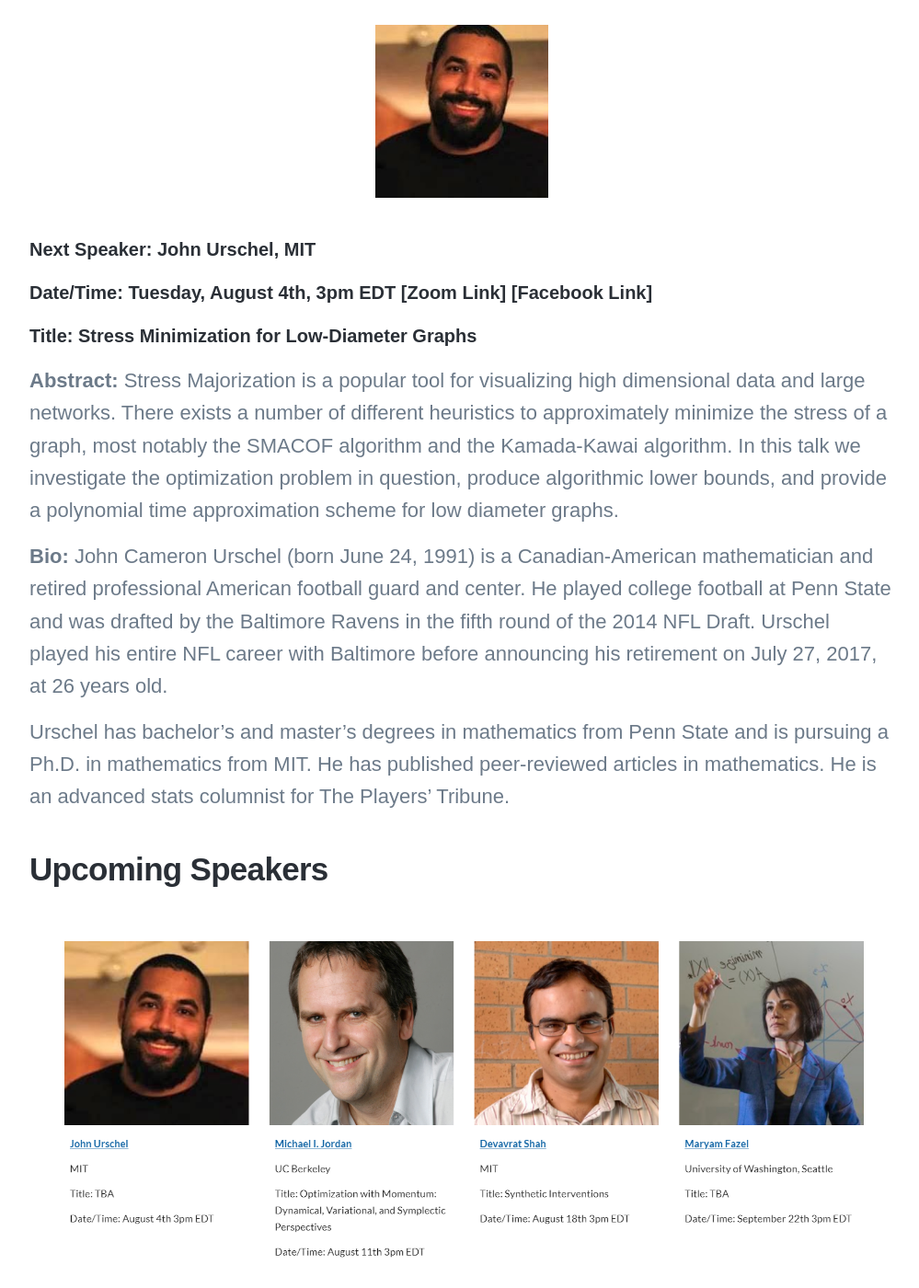
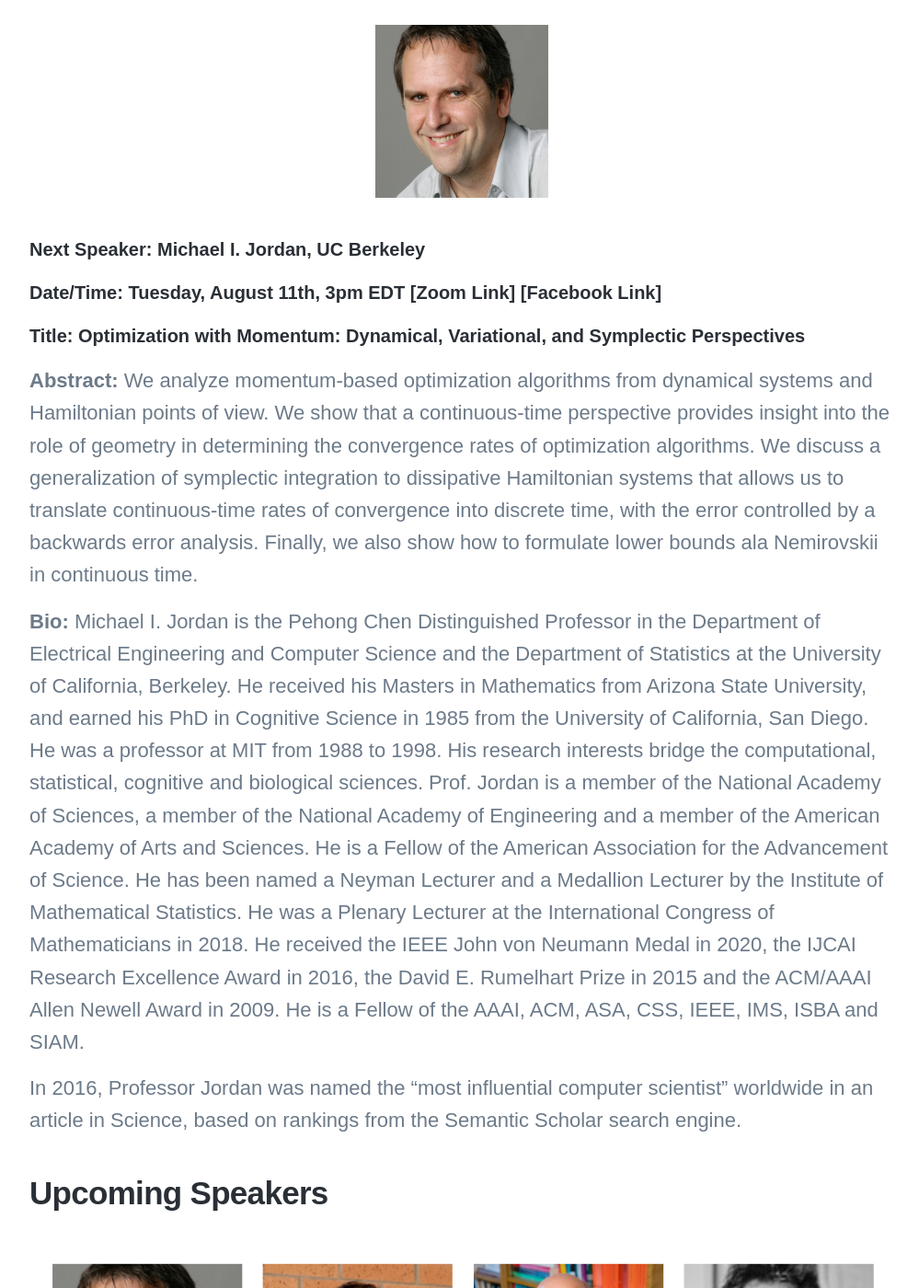
Before and after one commit to Operations-Research-Science/Operations-Research-Science.github.io, a Jekyll site: the page built from _projects/Math-for-DS.md, in a window 1280 px wide and 1400 px high, scrolled down 1179 px. Shown: the whole window at 92% size, without its empty margins (138-1137 px from the left). Built offline with Jekyll 4.4.1, drawn with Linux system fonts in a browser that asks for light colours; nearby versions of some CDN libraries; some web fonts are replaced; library files that are not in the unit come from our copies.

Commit message:
Update Math-for-DS.md

```diff
--- a/_projects/Math-for-DS.md
+++ b/_projects/Math-for-DS.md
@@ -21,17 +21,17 @@ To ask the speaker a question, please use the Q&A function in Zoom to type your
 
 ## Next speaker
 
- <p align="center"><img width="20%" src="/images/news/MathDS/urschel.jpg" /></p>
+ <p align="center"><img width="20%" src="/images/news/MathDS/jordan.jpg" /></p>
 
-##### **Next Speaker:** [**John Urschel**](https://math.mit.edu/~urschel/), MIT
-##### **Date/Time:** Tuesday, August 4th, 3pm EDT [**[Zoom Link]**](https://psu.zoom.us/j/95512102924) [**[Facebook Link]**](https://www.facebook.com/events/4620087834675517)
-##### **Title:** Stress Minimization for Low-Diameter Graphs
+##### **Next Speaker:** [**Michael I. Jordan**](https://people.eecs.berkeley.edu/~jordan/), UC Berkeley
+##### **Date/Time:** Tuesday, August 11th, 3pm EDT [**[Zoom Link]**](https://psu.zoom.us/j/95512102924) [**[Facebook Link]**](https://www.facebook.com/events/6192769890096807)
+##### **Title:** Optimization with Momentum: Dynamical, Variational, and Symplectic Perspectives
 
-**Abstract:**  Stress Majorization is a popular tool for visualizing high dimensional data and large networks. There exists a number of different heuristics to approximately minimize the stress of a graph, most notably the SMACOF algorithm and the Kamada-Kawai algorithm. In this talk we investigate the optimization problem in question, produce algorithmic lower bounds, and provide a polynomial time approximation scheme for low diameter graphs.
+**Abstract:** We analyze momentum-based optimization algorithms from dynamical systems and Hamiltonian points of view.  We show that a continuous-time perspective provides insight into the role of geometry in determining the convergence rates of optimization algorithms.  We discuss a generalization of symplectic integration to dissipative Hamiltonian systems that allows us to translate continuous-time rates of convergence into discrete time, with the error controlled by a backwards error analysis. Finally, we also show how to formulate lower bounds ala Nemirovskii in continuous time.
 
-**Bio:** John Cameron Urschel (born June 24, 1991) is a Canadian-American mathematician and retired professional American football guard and center. He played college football at Penn State and was drafted by the Baltimore Ravens in the fifth round of the 2014 NFL Draft. Urschel played his entire NFL career with Baltimore before announcing his retirement on July 27, 2017, at 26 years old.
+**Bio:** Michael I. Jordan is the Pehong Chen Distinguished Professor in the Department of Electrical Engineering and Computer Science and the Department of Statistics at the University of California, Berkeley. He received his Masters in Mathematics from Arizona State University,  and earned his PhD in Cognitive Science in 1985 from the University of  California, San Diego.  He was a professor at MIT from 1988 to 1998. His research interests bridge the computational, statistical, cognitive and biological sciences.  Prof. Jordan is a member of the National Academy of Sciences, a member of the National Academy of Engineering and a member of the American Academy of Arts and Sciences.  He is a Fellow of the American Association for the Advancement of Science. He has been named a Neyman Lecturer and a Medallion Lecturer by the Institute of Mathematical Statistics.  He was a Plenary Lecturer at the International Congress of Mathematicians in 2018.  He received the IEEE John von Neumann Medal in 2020, the IJCAI Research Excellence Award in 2016, the David E. Rumelhart Prize in 2015 and the ACM/AAAI Allen Newell Award in 2009.  He is a Fellow of the AAAI, ACM, ASA, CSS, IEEE, IMS, ISBA and SIAM.
 
-Urschel has bachelor's and master's degrees in mathematics from Penn State and is pursuing a Ph.D. in mathematics from MIT. He has published peer-reviewed articles in mathematics. He is an advanced stats columnist for The Players' Tribune.
+In 2016, Professor Jordan was named the "most influential computer scientist" worldwide in an article in Science, based on rankings from the Semantic Scholar search engine.
 
 ## Upcoming Speakers
 
```
Also changed, not shown: images/news/MathDS/speakers.png.
